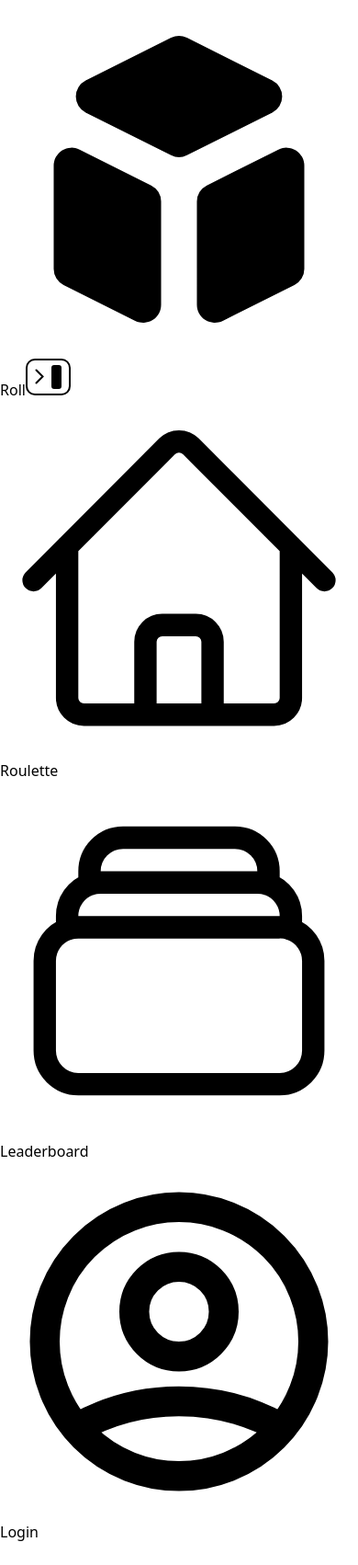
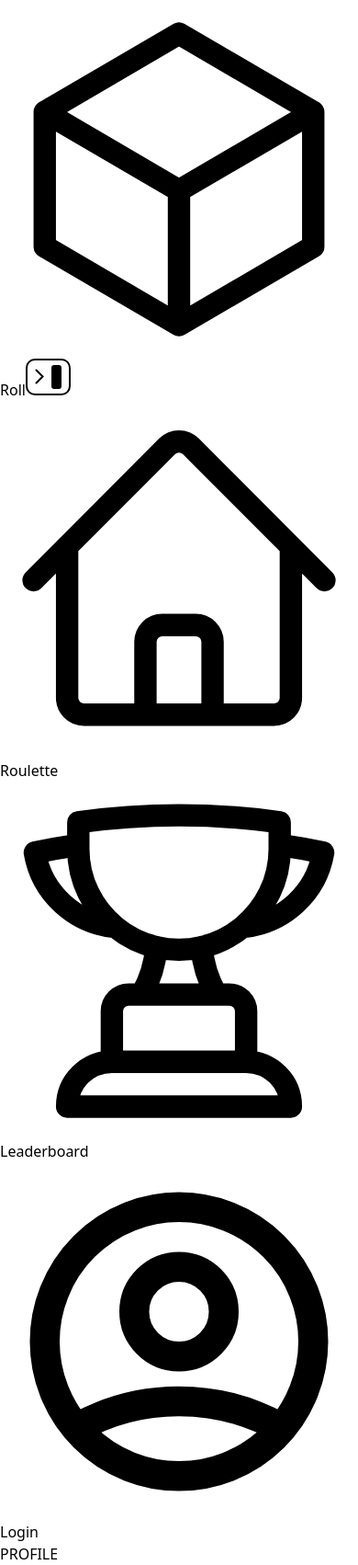
Before and after one commit to Penfu/Roulette, a Vue app: page /profile in a window 390 px wide. Shown: the whole page at 92% size. Before the commit the page ends 1678 px from the top, so only its background shows below. Built offline with nearby package versions, Linux system fonts and the light colour scheme; no server answers.

Commit message:
Add profile view

```diff
--- a/src/App.vue
+++ b/src/App.vue
@@ -3,10 +3,11 @@ import { ref } from "vue";
 import { useUserStore } from "./stores/user";
 
 import {
+  CubeIcon,
   HomeIcon,
-  RectangleStackIcon,
+  TrophyIcon,
   BanknotesIcon,
-  ArrowRightOnRectangleIcon,
+  UserIcon,
 } from "@heroicons/vue/24/outline";
 import OpenSidebarIcon from "./components/icons/OpenSidebarIcon.vue";
 import CloseSidebarIcon from "./components/icons/CloseSidebarIcon.vue";
@@ -14,10 +15,11 @@ import CloseSidebarIcon from "./components/icons/CloseSidebarIcon.vue";
 export default {
   name: "App",
   components: {
+    CubeIcon,
     HomeIcon,
-    RectangleStackIcon,
+    TrophyIcon,
     BanknotesIcon,
-    ArrowRightOnRectangleIcon,
+    UserIcon,
     OpenSidebarIcon,
     CloseSidebarIcon,
   },
@@ -43,7 +45,7 @@ export default {
   >
     <!-- Sidebar -->
     <aside
-      class="px-4 py-4 sticky top-0 sm:h-screen bg-gray-100"
+      class="px-4 py-4 sticky top-0 sm:h-screen bg-gray-100 transition-all duration-1000"
       :class="{ 'lg:w-56': showSideBar }"
     >
       <div
@@ -59,16 +61,7 @@ export default {
             class="sm:w-full flex justify-center items-center space-x-2 text-lg"
             :class="{ 'lg:my-6': !showSideBar }"
           >
-            <svg
-              class="w-6 h-6 sm:w-8 sm:h-8 fill-current"
-              xmlns="http://www.w3.org/2000/svg"
-              viewBox="0 0 20 20"
-              fill="currentColor"
-            >
-              <path
-                d="M11 17a1 1 0 001.447.894l4-2A1 1 0 0017 15V9.236a1 1 0 00-1.447-.894l-4 2a1 1 0 00-.553.894V17zM15.211 6.276a1 1 0 000-1.788l-4.764-2.382a1 1 0 00-.894 0L4.789 4.488a1 1 0 000 1.788l4.764 2.382a1 1 0 00.894 0l4.764-2.382zM4.447 8.342A1 1 0 003 9.236V15a1 1 0 00.553.894l4 2A1 1 0 009 17v-5.764a1 1 0 00-.553-.894l-4-2z"
-              />
-            </svg>
+            <CubeIcon class="w-6 h-6" />
             <span
               class="hidden text-lg font-bold"
               :class="{ 'lg:block': showSideBar }"
@@ -113,7 +106,7 @@ export default {
               to="/leaderboard"
               class="p-3 sm:w-full flex justify-center items-center text-lg hover:bg-gray-200 rounded"
             >
-              <RectangleStackIcon class="lg:mx-2 w-6 h-6" />
+              <TrophyIcon class="lg:mx-2 w-6 h-6" />
               <span
                 class="hidden grow font-medium"
                 :class="{ 'lg:block': showSideBar }"
@@ -138,23 +131,10 @@ export default {
           <!-- User Profile -->
           <RouterLink
             v-if="auth.isAuth"
-            to="/"
+            to="/profile"
             class="p-3 flex items-center justify-center space-x-2 bg-gray-200 hover:bg-gray-300 rounded"
           >
-            <svg
-              class="w-6 h-6 stroke-current"
-              xmlns="http://www.w3.org/2000/svg"
-              fill="none"
-              viewBox="0 0 24 24"
-              stroke="currentColor"
-            >
-              <path
-                stroke-linecap="round"
-                stroke-linejoin="round"
-                stroke-width="2"
-                d="M5.121 17.804A13.937 13.937 0 0112 16c2.5 0 4.847.655 6.879 1.804M15 10a3 3 0 11-6 0 3 3 0 016 0zm6 2a9 9 0 11-18 0 9 9 0 0118 0z"
-              />
-            </svg>
+            <UserIcon class="w-6 h-6" />
             <span
               class="hidden font-medium"
               :class="{ 'lg:block': showSideBar }"
--- a/src/router/index.ts
+++ b/src/router/index.ts
@@ -1,8 +1,10 @@
 import { createRouter, createWebHistory } from "vue-router";
-import GameView from "../views/GameView.vue";
 
-import LoginView from "../views/LoginView.vue";
-import RegisterView from "../views/RegisterView.vue";
+import GameView from "@/views/GameView.vue";
+import ProfileView from "@/views/ProfileView.vue";
+
+import LoginView from "@/views/LoginView.vue";
+import RegisterView from "@/views/RegisterView.vue";
 
 const router = createRouter({
   history: createWebHistory(import.meta.env.BASE_URL),
@@ -21,6 +23,11 @@ const router = createRouter({
       component: () => import("../views/LeaderboardView.vue"),
     },
     {
+      path: "/profile",
+      name: "profile",
+      component: ProfileView,
+    },
+    {
       path: "/login",
       name: "login",
       component: LoginView,
--- a/src/views/LeaderboardView.vue
+++ b/src/views/LeaderboardView.vue
@@ -3,9 +3,6 @@ import axios from "axios";
 
 export default {
   name: "LeaderboardView",
-  setup() {
-    return {};
-  },
   data() {
     return {
       search: "" as string,
--- /dev/null
+++ b/src/views/ProfileView.vue
@@ -0,0 +1,19 @@
+<script lang="ts">
+import { useUserStore } from "../stores/user";
+
+export default {
+  name: "ProfileView",
+  data() {
+    return {
+      auth: useUserStore(),
+    };
+  },
+};
+</script>
+
+<template>
+  <main>
+    PROFILE
+    {{ auth.user.name }}
+  </main>
+</template>
```
